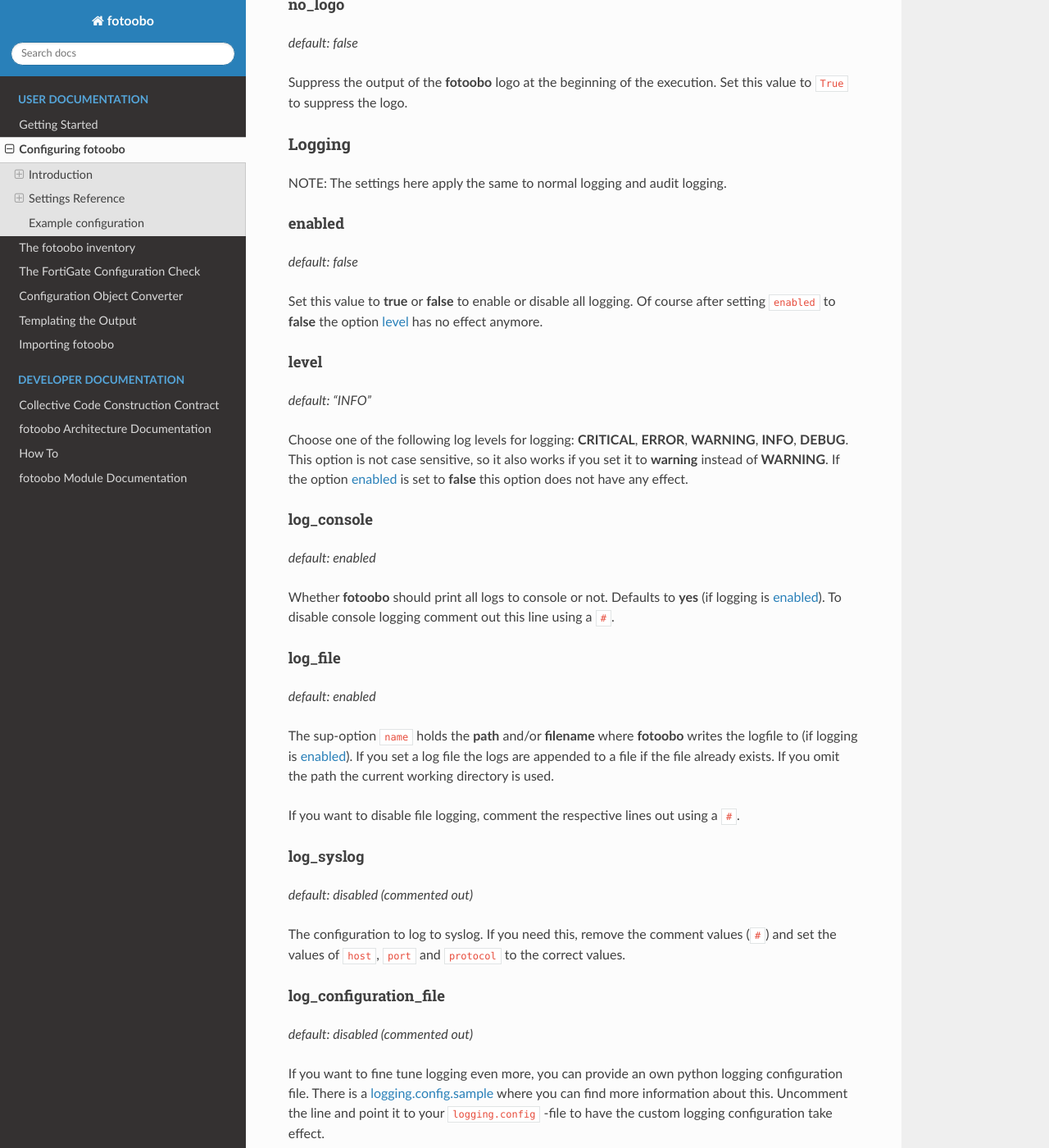
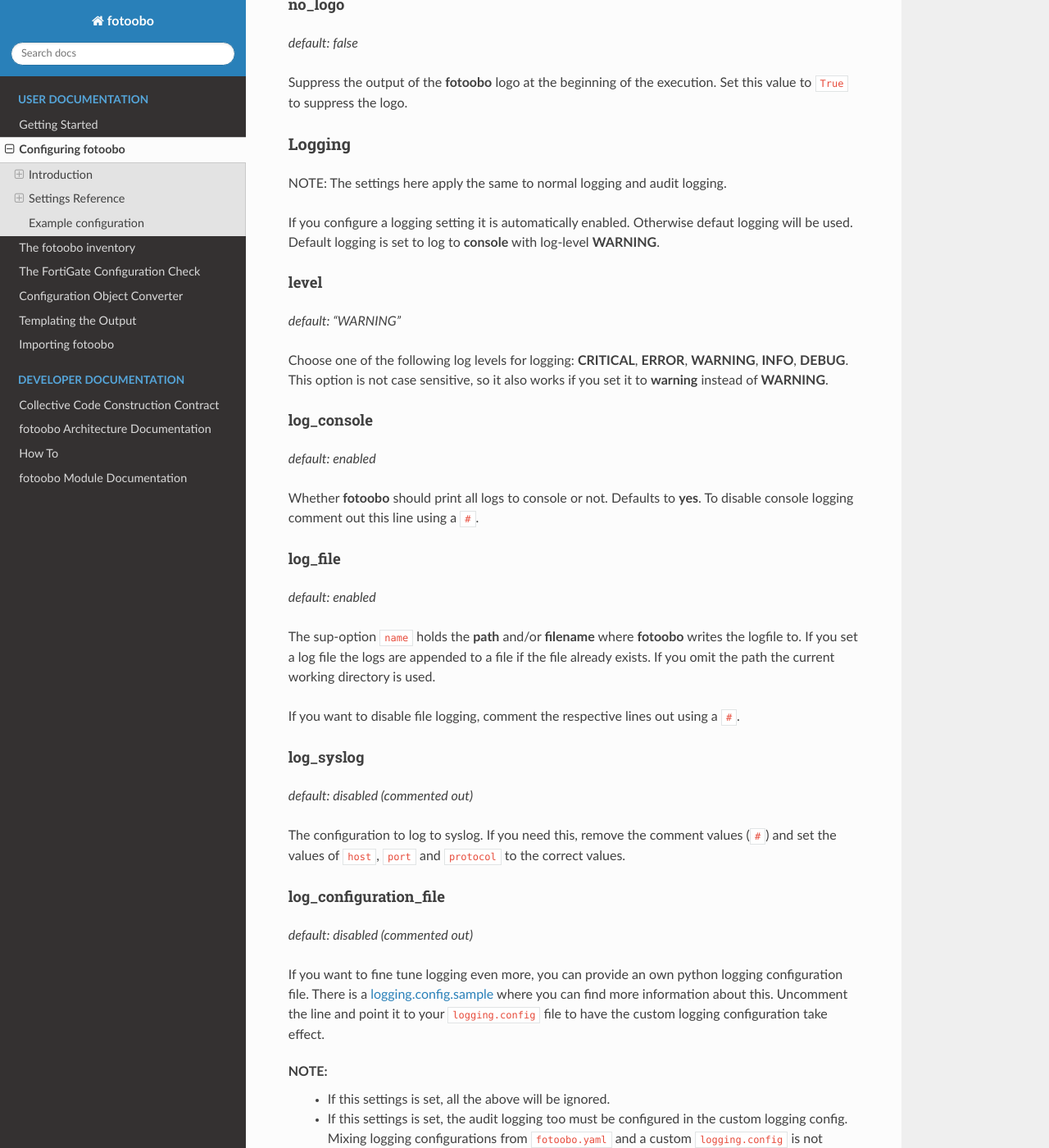
Before and after one commit to migros/fotoobo, a Sphinx documentation site: the page built from docs/source/usage/configuration.rst, in a window 1280 px wide and 1400 px high, scrolled down 1245 px. Shown: the whole window at 82% size. Built offline with Sphinx 7.4.7 and the Read the Docs theme 2.0.0, drawn with Linux system fonts in a browser that asks for light colours; some of the changed text lies outside the part shown.

Commit message:
🔊 Change default logging Closes #170

```diff
--- a/docs/source/usage/configuration.rst
+++ b/docs/source/usage/configuration.rst
@@ -74,36 +74,27 @@
 
 NOTE: The settings here apply the same to normal logging and audit logging.
 
-.. _logging_enabled:
-
-enabled
-"""""""
-
-*default: false*
-
-Set this value to **true** or **false** to enable or disable all logging. Of course after setting
-``enabled`` to **false** the option :ref:`logging_level` has no effect anymore.
+If you configure a logging setting it is automatically enabled. Otherwise defaut logging will be
+used. Default logging is set to log to **console** with log-level **WARNING**.
 
 .. _logging_level:
 
 level
 """""
 
-*default: "INFO"*
+*default: "WARNING"*
 
-Choose one of the following log levels for logging: **CRITICAL**, **ERROR**, **WARNING**, **INFO**, **DEBUG**.
-This option is not case sensitive, so it also works if you set it to **warning** instead of **WARNING**.
-If the option :ref:`logging_enabled` is set to **false** this option does not have any effect.
-
+Choose one of the following log levels for logging: **CRITICAL**, **ERROR**, **WARNING**, **INFO**,
+**DEBUG**. This option is not case sensitive, so it also works if you set it to **warning** instead
+of **WARNING**.
 
 log_console
 """""""""""
 
 *default: enabled*
 
-Whether **fotoobo** should print all logs to console or not. Defaults to **yes** (if logging is
-:ref:`logging_enabled`). To disable console logging comment out this line using a ``#``.
-
+Whether **fotoobo** should print all logs to console or not. Defaults to **yes**.
+To disable console logging comment out this line using a ``#``.
 
 log_file
 """"""""
@@ -111,8 +102,8 @@
 *default: enabled*
 
 The sup-option ``name`` holds the **path** and/or **filename** where **fotoobo** writes the logfile
-to (if logging is :ref:`logging_enabled`). If you set a log file the logs are appended to a file if
-the file already exists. If you omit the path the current working directory is used.
+to. If you set a log file the logs are appended to a file if the file already exists. If you omit
+the path the current working directory is used.
 
 If you want to disable file logging, comment the respective lines out using a ``#``.
 
@@ -133,11 +124,11 @@
 
 If you want to fine tune logging even more, you can provide an own python logging configuration
 file. There is a `logging.config.sample`_ where you can find more information about this.
-Uncomment the line and point it to your ``logging.config`` -file to have the custom logging
+Uncomment the line and point it to your ``logging.config`` file to have the custom logging
 configuration take effect.
 
 NOTE:
-  * If this settings is set, all the above (including :ref:`logging_enabled`) will be ignored.
+  * If this settings is set, all the above will be ignored.
   * If this settings is set, the audit logging too must be configured in the custom logging config.
     Mixing logging configurations from ``fotoobo.yaml`` and a custom ``logging.config`` is not
     supported.
```
Also changed, not shown: 5 other files.
